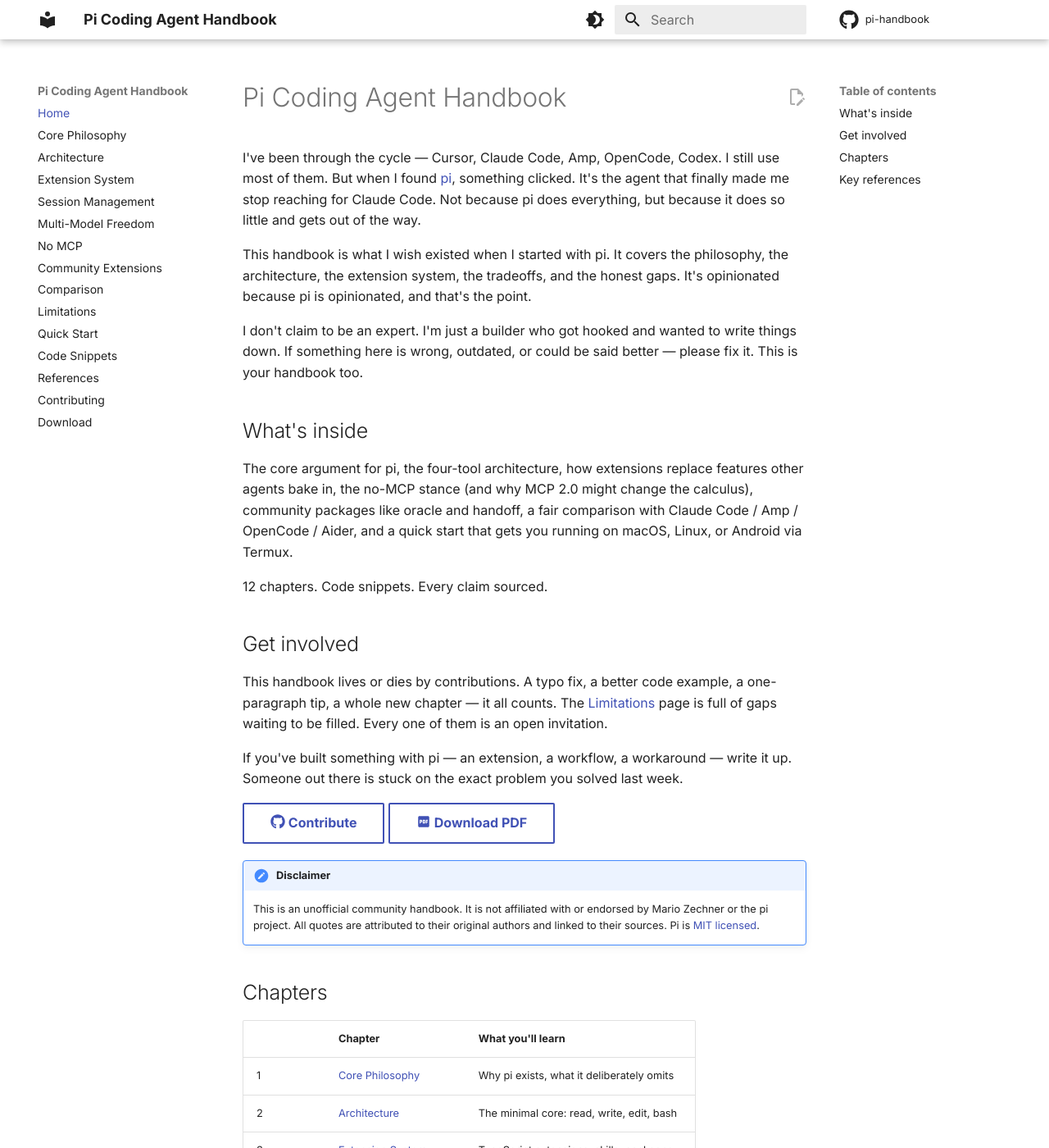
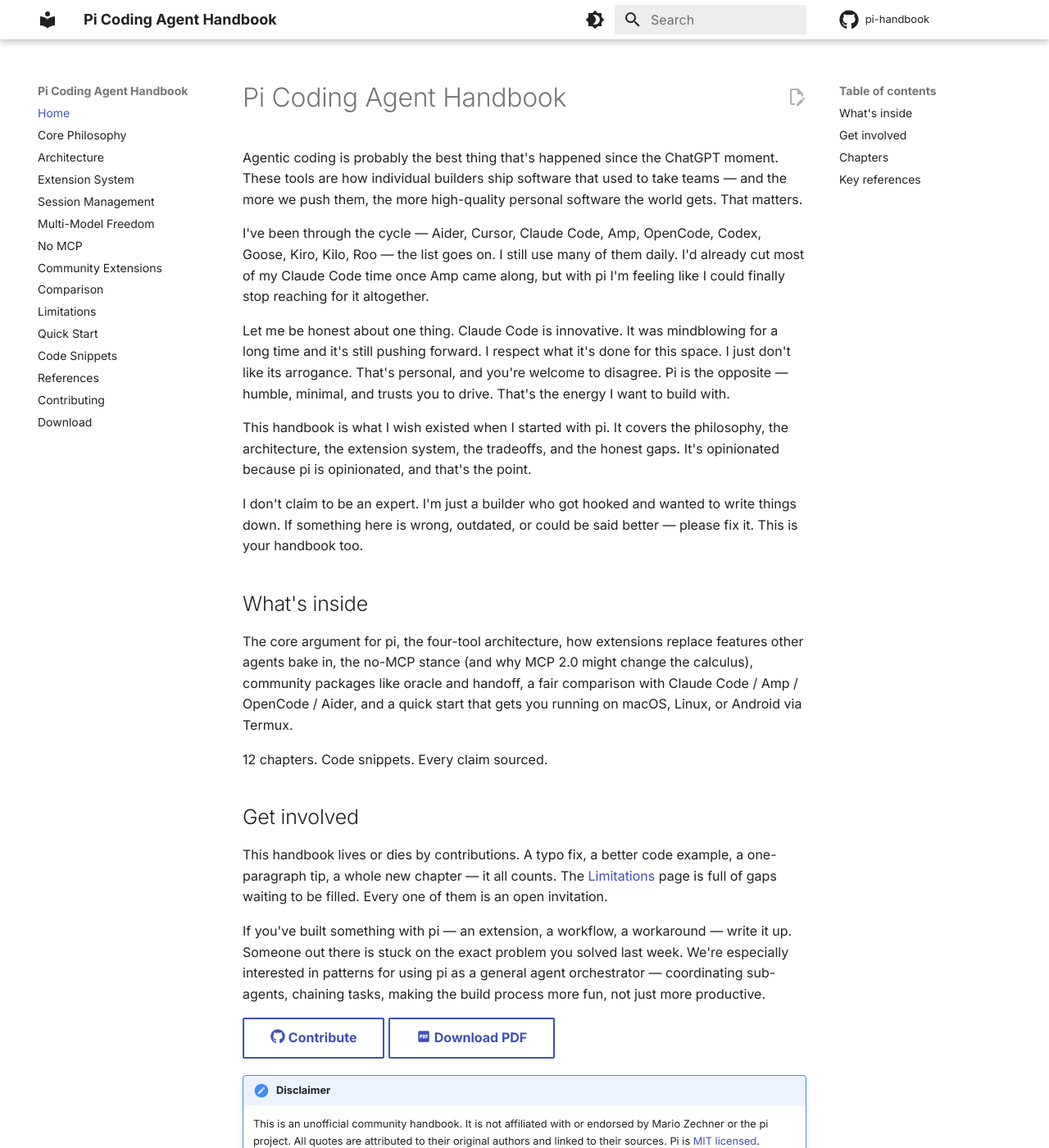
Before and after one commit to sparticle9/pi-handbook, an MkDocs documentation site: the page built from docs/index.md, in a window 1280 px wide and 1400 px high. Shown: the whole window at 82% size. Built offline with MkDocs 1.6.1 and Material for MkDocs 9.7.7, drawn with Linux system fonts in a browser that asks for light colours; comment, search, counter and statistics services are not loaded.

Commit message:
update homepage

```diff
--- a/docs/index.md
+++ b/docs/index.md
@@ -1,6 +1,10 @@
 # Pi Coding Agent Handbook
 
-I've been through the cycle — Cursor, Claude Code, Amp, OpenCode, Codex. I still use most of them. But when I found [pi](https://github.com/badlogic/pi-mono), something clicked. It's the agent that finally made me stop reaching for Claude Code. Not because pi does everything, but because it does so little and gets out of the way.
+Agentic coding is probably the best thing that's happened since the ChatGPT moment. These tools are how individual builders ship software that used to take teams — and the more we push them, the more high-quality personal software the world gets. That matters.
+
+I've been through the cycle — Aider, Cursor, Claude Code, Amp, OpenCode, Codex, Goose, Kiro, Kilo, Roo — the list goes on. I still use many of them daily. I'd already cut most of my Claude Code time once Amp came along, but with pi I'm feeling like I could finally stop reaching for it altogether.
+
+Let me be honest about one thing. Claude Code is innovative. It was mindblowing for a long time and it's still pushing forward. I respect what it's done for this space. I just don't like its arrogance. That's personal, and you're welcome to disagree. Pi is the opposite — humble, minimal, and trusts you to drive. That's the energy I want to build with.
 
 This handbook is what I wish existed when I started with pi. It covers the philosophy, the architecture, the extension system, the tradeoffs, and the honest gaps. It's opinionated because pi is opinionated, and that's the point.
 
@@ -16,7 +20,7 @@ The core argument for pi, the four-tool architecture, how extensions replace fea
 
 This handbook lives or dies by contributions. A typo fix, a better code example, a one-paragraph tip, a whole new chapter — it all counts. The [Limitations](09-limitations.md) page is full of gaps waiting to be filled. Every one of them is an open invitation.
 
-If you've built something with pi — an extension, a workflow, a workaround — write it up. Someone out there is stuck on the exact problem you solved last week.
+If you've built something with pi — an extension, a workflow, a workaround — write it up. Someone out there is stuck on the exact problem you solved last week. We're especially interested in patterns for using pi as a general agent orchestrator — coordinating sub-agents, chaining tasks, making the build process more fun, not just more productive.
 
 [:fontawesome-brands-github: Contribute](contributing.md){ .md-button } [:material-file-pdf-box: Download PDF](/pdf/pi-handbook.pdf){ .md-button }
 
```
